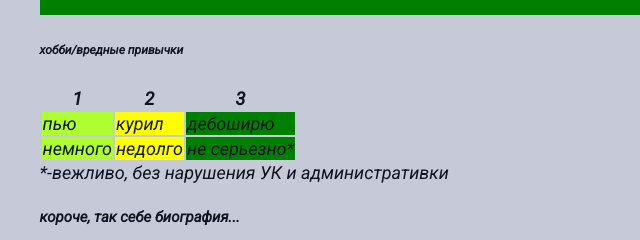
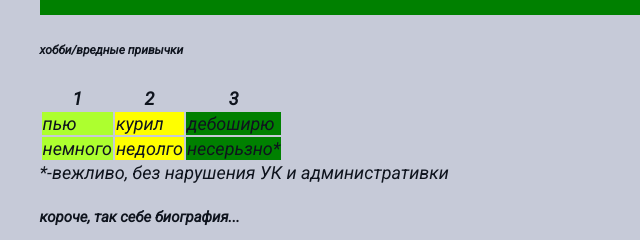
Before and after one commit to Poul937/SV, a plain HTML site: page index.html in a window 1280 px wide. Shown: the part 1460-1700 px from the top of the page, 0-640 px from the left. Drawn offline with Linux system fonts and the light colour scheme.

Commit message:
Update index.html

```diff
--- a/index.html
+++ b/index.html
@@ -75,7 +75,7 @@
      <tr>
         <td style="background-color: greenyellow" >немного</td>
         <td style="background-color: yellow">недолго</td>
-        <td style="background-color: green" >не серьезно*</td>
+        <td style="background-color: green" >несерьзно*</td>
      </tr>
 
      </table>
```
